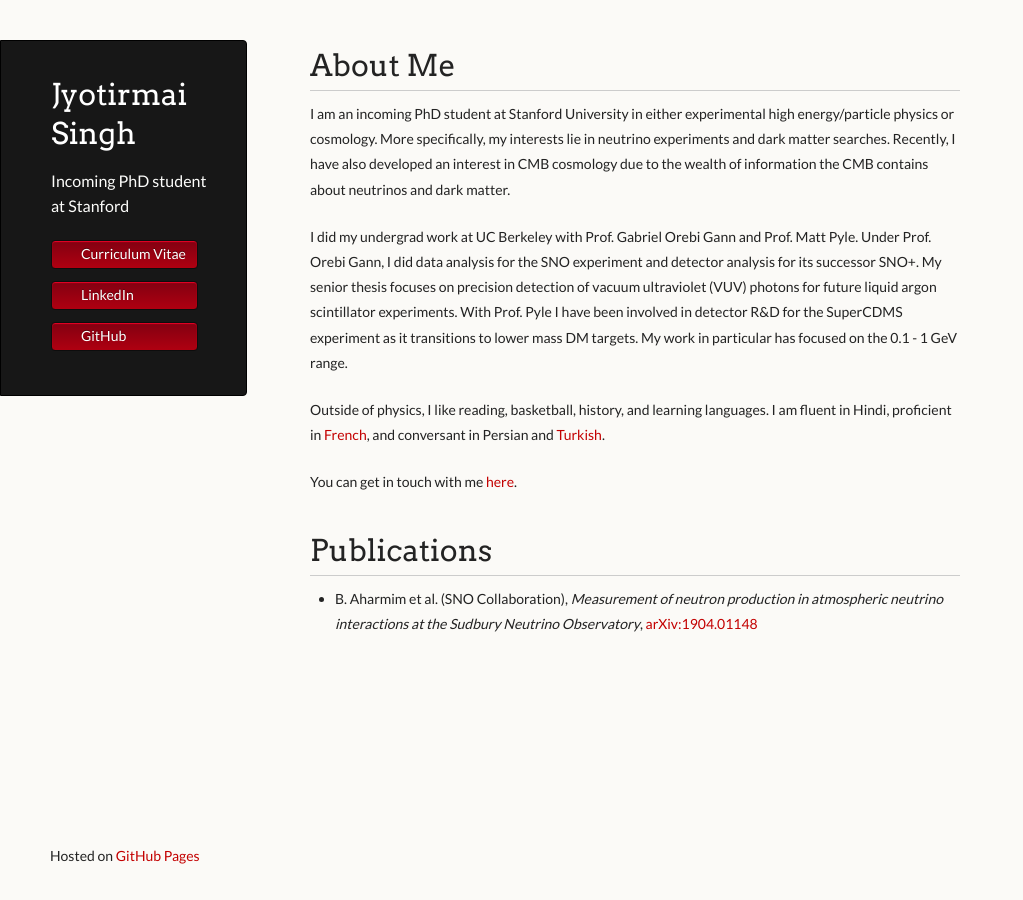
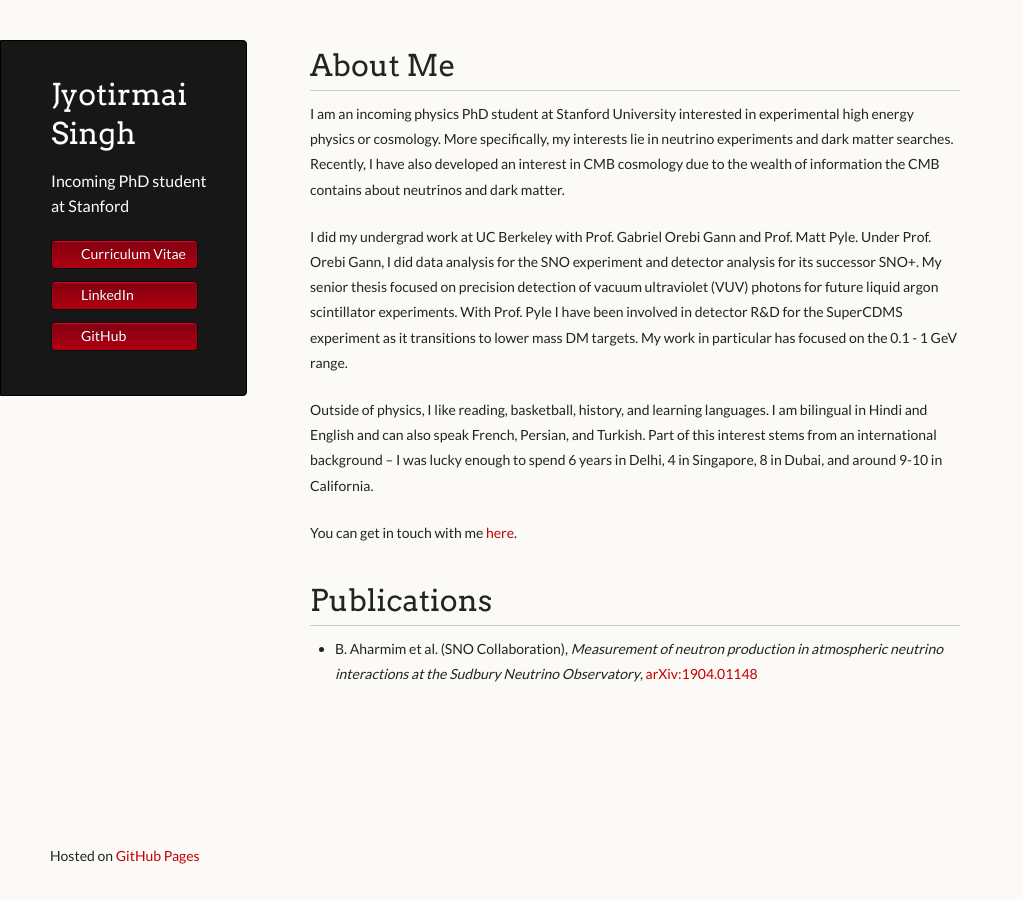
Before and after one commit to joe-singh/joe-singh.github.io, a Jekyll site: the page built from index.md, in a window 1280 px wide. Shown: the whole page, without its empty margins (0-1023 px from the left). Built offline with Jekyll 4.4.1, drawn with Linux system fonts in a browser that asks for light colours.

Commit message:
Update text

```diff
--- a/index.md
+++ b/index.md
@@ -12,16 +12,18 @@ There should be whitespace between paragraphs. We recommend including a README,
 --->
 # About Me
 
-I am an incoming PhD student at Stanford University in either experimental high energy/particle
-physics or cosmology. More specifically, my interests lie in neutrino experiments and dark matter searches. Recently, I have also developed an interest in
+I am an incoming physics PhD student at Stanford University interested in experimental high energy physics or cosmology.
+More specifically, my interests lie in neutrino experiments and dark matter searches. Recently, I have also developed an interest in
 CMB cosmology due to the wealth of information the CMB contains about neutrinos and dark matter.
 
 I did my undergrad work at UC Berkeley with Prof. Gabriel Orebi Gann and Prof. Matt Pyle. Under Prof. Orebi Gann, I did data analysis for the SNO
-experiment and detector analysis for its successor SNO+. My senior thesis focuses on precision detection of vacuum ultraviolet (VUV) photons for
+experiment and detector analysis for its successor SNO+. My senior thesis focused on precision detection of vacuum ultraviolet (VUV) photons for
 future liquid argon scintillator experiments. With Prof. Pyle I have been involved in detector R&D for the SuperCDMS experiment as it transitions to
 lower mass DM targets. My work in particular has focused on the 0.1 - 1 GeV range.
 
-Outside of physics, I like reading, basketball, history, and learning languages. I am fluent in Hindi, proficient in [French](./index-fr.html), and conversant in Persian and [Turkish](./index-tr.html).
+Outside of physics, I like reading, basketball, history, and learning languages. I am bilingual in Hindi and English and can also speak French, Persian, and
+Turkish. Part of this interest stems from an international background -- I was lucky enough to spend 6 years in Delhi, 4 in Singapore, 8 in Dubai, and around 9-10
+in California.
 
 You can get in touch with me [here](mailto:joesingh@stanford.edu).
 
```
